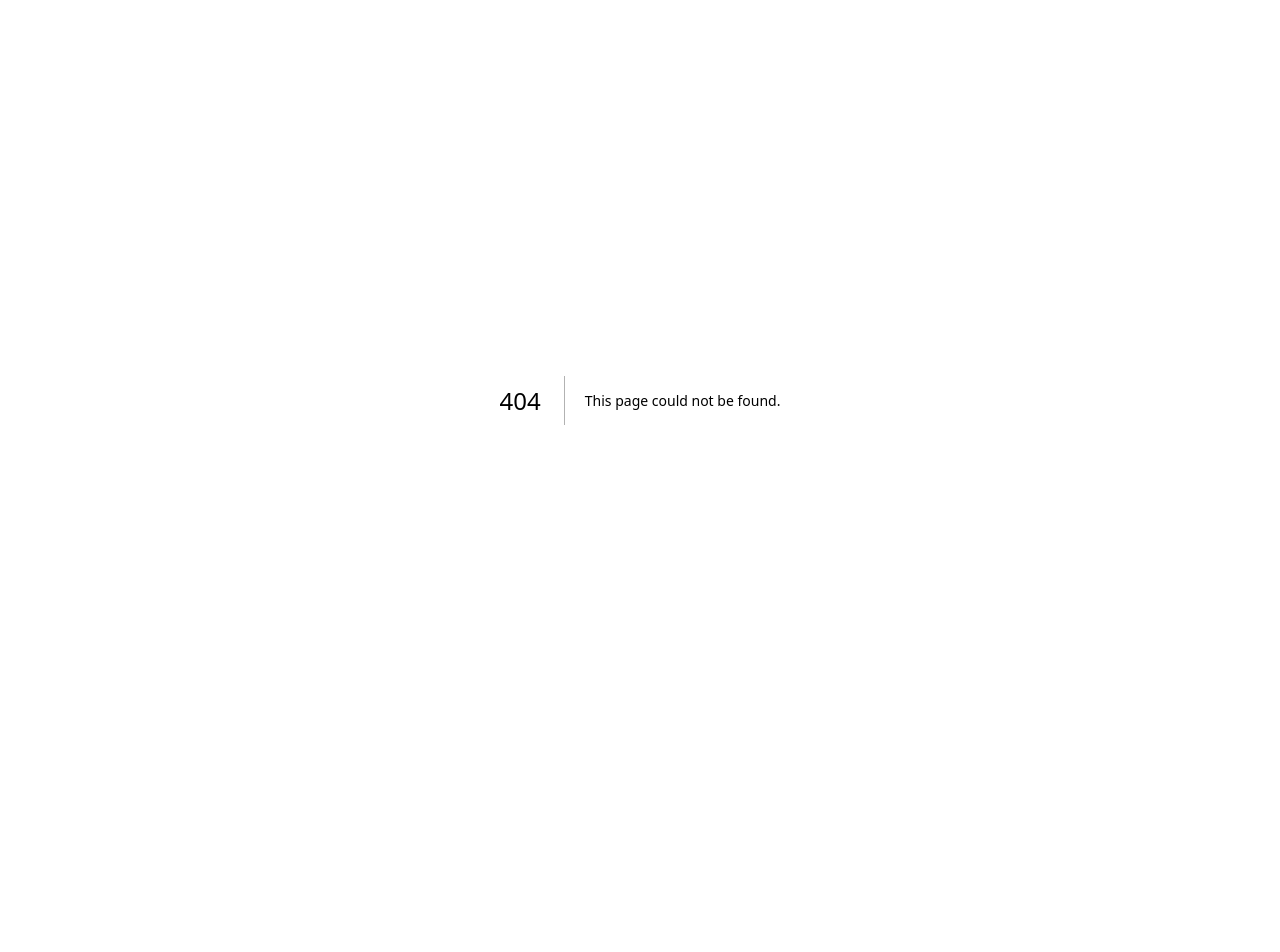
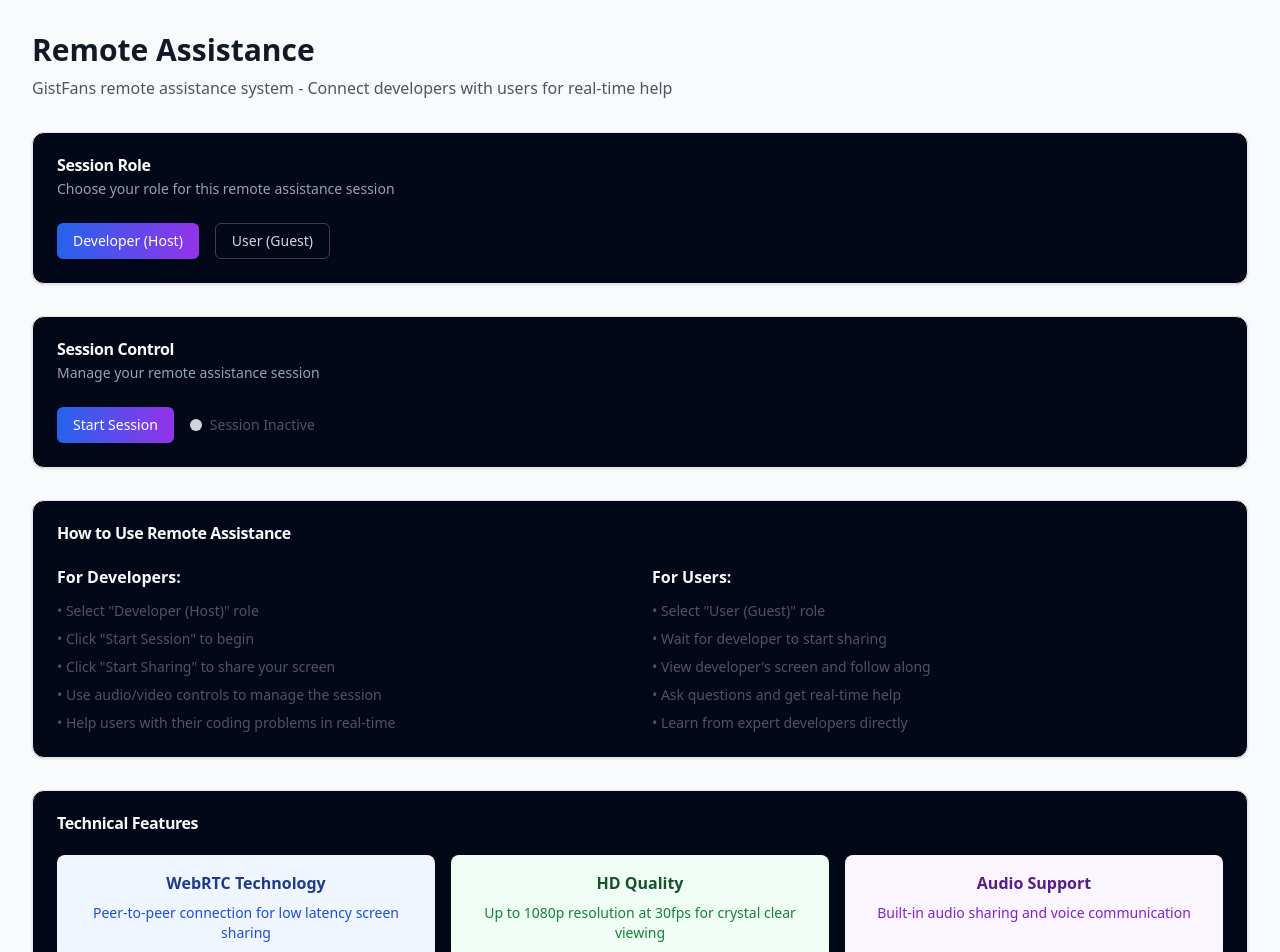
Before and after one commit to MX-222/gistfans-v2, a Next.js app: page /remote in a window 1280 px wide. Before the commit this address had no page. Shown: the top 952 px of the page. Before the commit the page ends 800 px from the top, so only its background shows below. Built offline with nearby package versions, Linux system fonts and the light colour scheme.

Commit message:
feat: 添加 src/app/remote/page.tsx

```diff
--- /dev/null
+++ b/src/app/remote/page.tsx
@@ -0,0 +1,159 @@
+"use client"
+
+import { useState } from 'react'
+import ScreenShare from '@/components/remote/ScreenShare'
+import { Button } from "@/components/ui/button"
+import { Card, CardContent, CardDescription, CardHeader, CardTitle } from "@/components/ui/card"
+
+
+export default function RemoteAssistancePage() {
+  const [currentRole, setCurrentRole] = useState<'developer' | 'user'>('developer')
+  const [sessionActive, setSessionActive] = useState(false)
+
+  const startSession = () => {
+    setSessionActive(true)
+  }
+
+  const endSession = () => {
+    setSessionActive(false)
+  }
+
+  return (
+    <div className="min-h-screen bg-gray-50 p-8">
+      <div className="max-w-7xl mx-auto">
+        <div className="mb-8">
+          <h1 className="text-3xl font-bold text-gray-900 mb-2">Remote Assistance</h1>
+          <p className="text-gray-600">
+            GistFans remote assistance system - Connect developers with users for real-time help
+          </p>
+        </div>
+
+        {/* Role Selection */}
+        <Card className="mb-8">
+          <CardHeader>
+            <CardTitle>Session Role</CardTitle>
+            <CardDescription>
+              Choose your role for this remote assistance session
+            </CardDescription>
+          </CardHeader>
+          <CardContent>
+            <div className="flex space-x-4">
+              <Button
+                variant={currentRole === 'developer' ? 'default' : 'outline'}
+                onClick={() => setCurrentRole('developer')}
+              >
+                Developer (Host)
+              </Button>
+              <Button
+                variant={currentRole === 'user' ? 'default' : 'outline'}
+                onClick={() => setCurrentRole('user')}
+              >
+                User (Guest)
+              </Button>
+            </div>
+          </CardContent>
+        </Card>
+
+        {/* Session Controls */}
+        <Card className="mb-8">
+          <CardHeader>
+            <CardTitle>Session Control</CardTitle>
+            <CardDescription>
+              Manage your remote assistance session
+            </CardDescription>
+          </CardHeader>
+          <CardContent>
+            <div className="flex items-center space-x-4">
+              {!sessionActive ? (
+                <Button onClick={startSession} className="bg-green-600 hover:bg-green-700">
+                  Start Session
+                </Button>
+              ) : (
+                <Button onClick={endSession} variant="destructive">
+                  End Session
+                </Button>
+              )}
+
+              <div className="flex items-center space-x-2">
+                <div className={`w-3 h-3 rounded-full ${sessionActive ? 'bg-green-500' : 'bg-gray-300'}`} />
+                <span className="text-sm text-gray-600">
+                  {sessionActive ? 'Session Active' : 'Session Inactive'}
+                </span>
+              </div>
+            </div>
+          </CardContent>
+        </Card>
+
+        {/* Screen Share Component */}
+        {sessionActive && (
+          <ScreenShare
+            isHost={currentRole === 'developer'}
+            onStreamChange={(stream) => {
+              console.log('Stream changed:', stream)
+            }}
+          />
+        )}
+
+        {/* Instructions */}
+        <Card className="mt-8">
+          <CardHeader>
+            <CardTitle>How to Use Remote Assistance</CardTitle>
+          </CardHeader>
+          <CardContent>
+            <div className="grid md:grid-cols-2 gap-6">
+              <div>
+                <h3 className="font-semibold mb-3">For Developers:</h3>
+                <ul className="space-y-2 text-sm text-gray-600">
+                  <li>• Select "Developer (Host)" role</li>
+                  <li>• Click "Start Session" to begin</li>
+                  <li>• Click "Start Sharing" to share your screen</li>
+                  <li>• Use audio/video controls to manage the session</li>
+                  <li>• Help users with their coding problems in real-time</li>
+                </ul>
+              </div>
+              <div>
+                <h3 className="font-semibold mb-3">For Users:</h3>
+                <ul className="space-y-2 text-sm text-gray-600">
+                  <li>• Select "User (Guest)" role</li>
+                  <li>• Wait for developer to start sharing</li>
+                  <li>• View developer's screen and follow along</li>
+                  <li>• Ask questions and get real-time help</li>
+                  <li>• Learn from expert developers directly</li>
+                </ul>
+              </div>
+            </div>
+          </CardContent>
+        </Card>
+
+        {/* Technical Info */}
+        <Card className="mt-8">
+          <CardHeader>
+            <CardTitle>Technical Features</CardTitle>
+          </CardHeader>
+          <CardContent>
+            <div className="grid md:grid-cols-3 gap-4">
+              <div className="text-center p-4 bg-blue-50 rounded-lg">
+                <h4 className="font-semibold text-blue-900">WebRTC Technology</h4>
+                <p className="text-sm text-blue-700 mt-2">
+                  Peer-to-peer connection for low latency screen sharing
+                </p>
+              </div>
+              <div className="text-center p-4 bg-green-50 rounded-lg">
+                <h4 className="font-semibold text-green-900">HD Quality</h4>
+                <p className="text-sm text-green-700 mt-2">
+                  Up to 1080p resolution at 30fps for crystal clear viewing
+                </p>
+              </div>
+              <div className="text-center p-4 bg-purple-50 rounded-lg">
+                <h4 className="font-semibold text-purple-900">Audio Support</h4>
+                <p className="text-sm text-purple-700 mt-2">
+                  Built-in audio sharing and voice communication
+                </p>
+              </div>
+            </div>
+          </CardContent>
+        </Card>
+      </div>
+    </div>
+  )
+}
```
